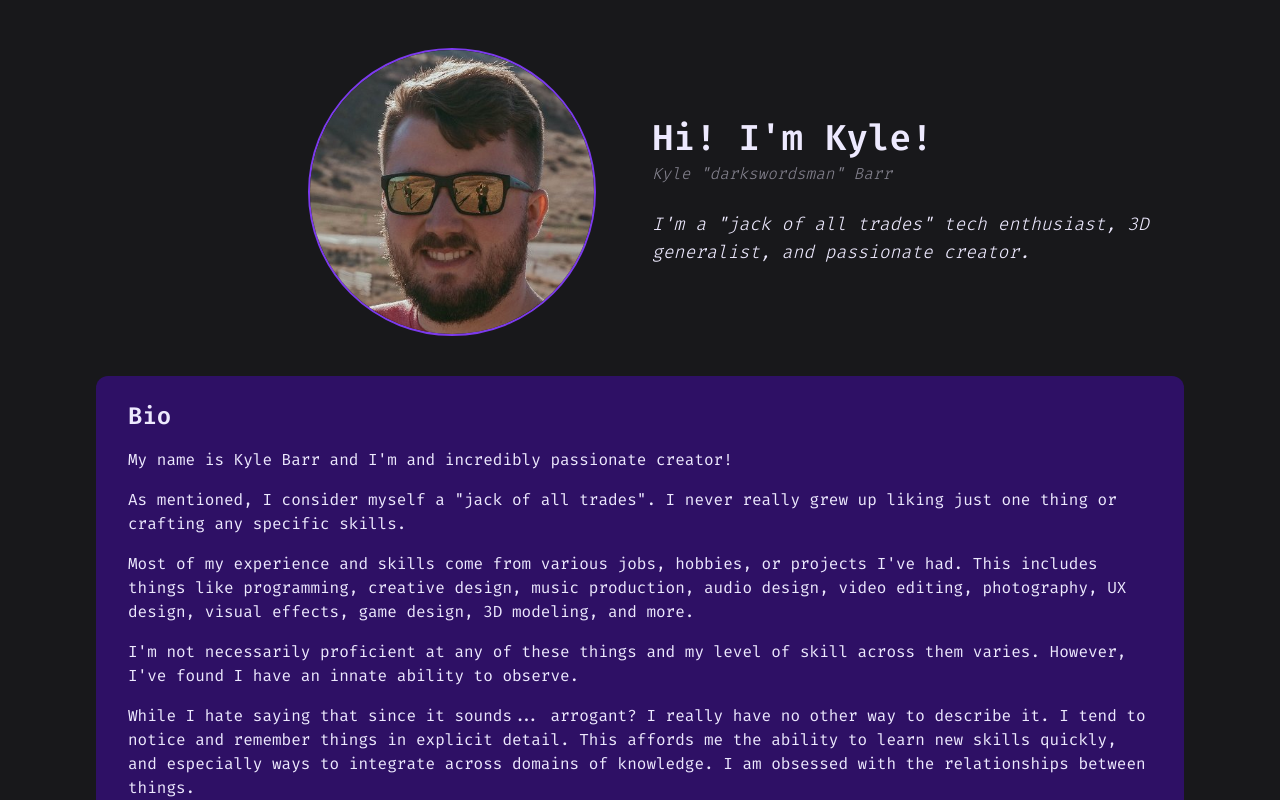
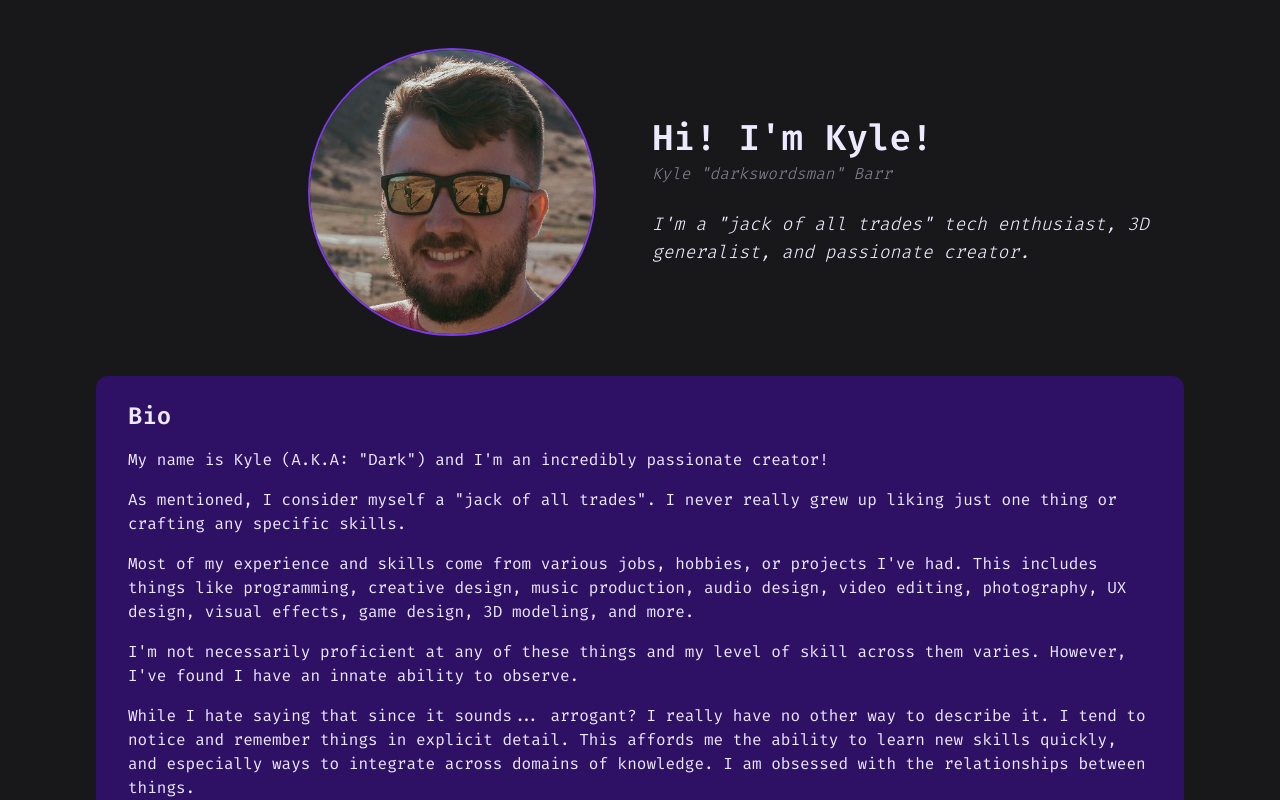
Before and after one commit to dark-swordsman/darkswordsman.com, a Next.js app: page / in a window 1280 px wide. Shown: the top 800 px of the page. Built offline with nearby package versions, Linux system fonts and the light colour scheme.

Commit message:
update some text

```diff
--- a/src/app/page.tsx
+++ b/src/app/page.tsx
@@ -32,7 +32,7 @@ export default function Home() {
       <PrimaryCard title="Bio">
         <div className="flex flex-col gap-4">
           <span>
-            My name is Kyle Barr and I'm and incredibly passionate creator!
+            My name is Kyle (A.K.A: "Dark") and I'm an incredibly passionate creator!
           </span>
           <span>
             As mentioned, I consider myself a "jack of all trades". I never really grew up liking just
--- a/src/components/ProjectCard.tsx
+++ b/src/components/ProjectCard.tsx
@@ -19,7 +19,7 @@ export default function ProjectCard({ name, description, image, href, accentColo
       </div>
       <div className="absolute w-full z-10 group-hover:w-8 duration-100 h-full" />
       <div className={"absolute w-0 right-0 z-10 group-hover:-right-8 group-hover:w-full duration-100 h-full" + ` bg-${accentColor}`} />
-      {image ? <Image className="absolute left-0 -top-[50%] w-full opacity-100 group-hover:opacity-50 duration-100" src={image} alt={`Image for: ${name}`} width={400} height={400} /> : null}
+      {image ? <Image className="absolute left-0 -top-[50%] w-full opacity-100 group-hover:opacity-25 duration-100" src={image} alt={`Image for: ${name}`} width={400} height={400} /> : null}
     </Link>
   );
 }
```
